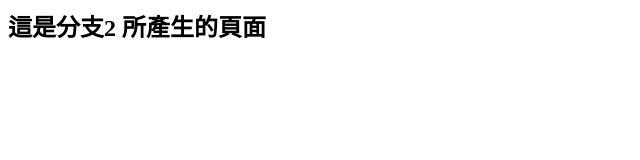
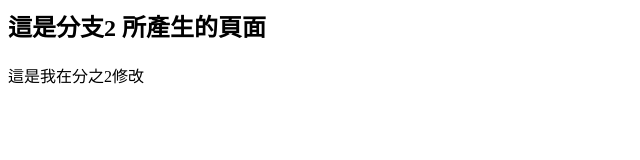
Before and after one commit to miscoder001/demo_web, a plain HTML site: page demo3.htm in a window 1280 px wide. Shown: the whole page, without its empty margins (0-640 px from the left). Drawn offline with Linux system fonts and the light colour scheme.

Commit message:
分支2 修改同一個檔案

```diff
--- a/demo3.htm
+++ b/demo3.htm
@@ -1,5 +1,6 @@
 <html>
     <body>
         <h2>這是分支2 所產生的頁面</h2>
+        這是我在分之2修改
     </body>
 </html>
```
